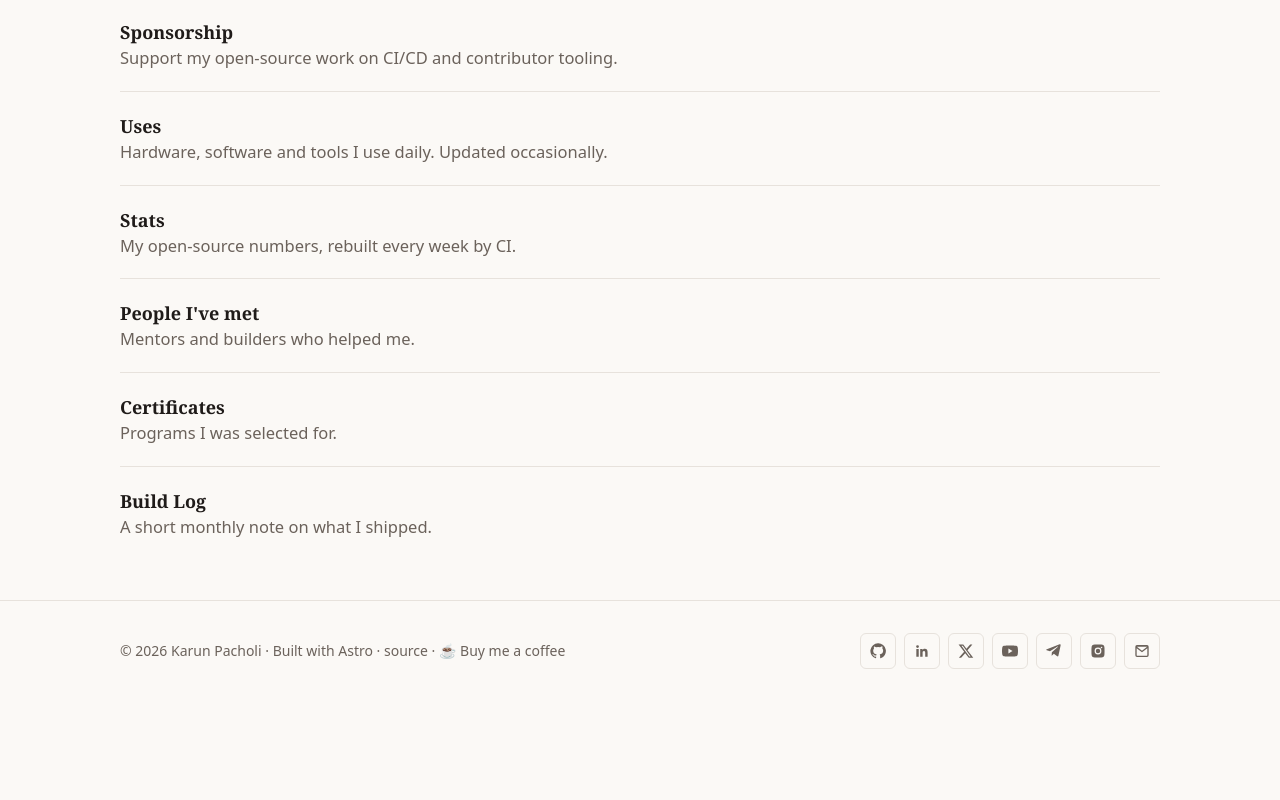
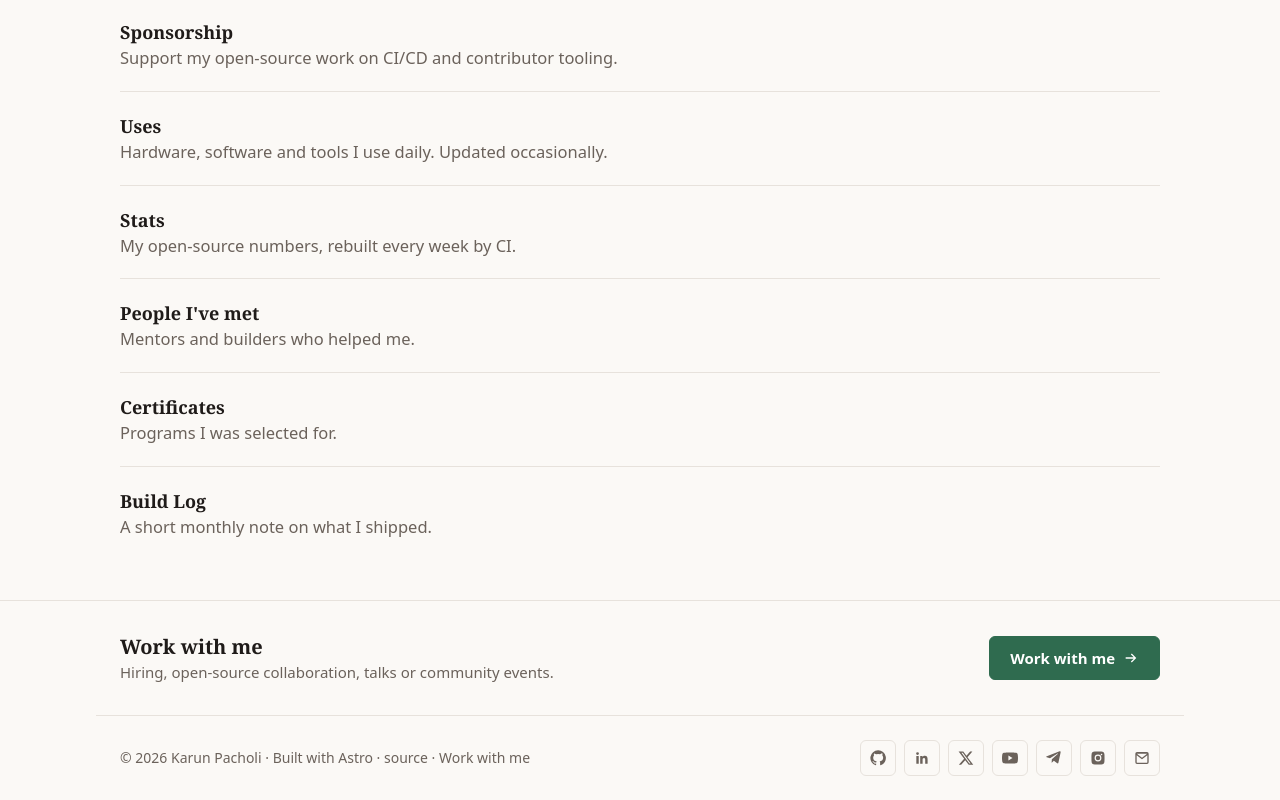
Before and after one commit to kpj2006/me, an Astro site: page /me/misc in a window 1280 px wide. Shown: the part 414-1214 px from the top of the page. Before the commit the page ends 1115 px from the top, so only its background shows below. Built offline with nearby package versions, Linux system fonts and the light colour scheme; Astro itself is replaced by a stand-in of ours.

Commit message:
Footer: Work with me instead of Buy me a coffee

```diff
--- a/src/layouts/Base.astro
+++ b/src/layouts/Base.astro
@@ -74,8 +74,15 @@ const cmds = [
   <main class="container-x"><slot /></main>
 
   <footer class="mt-10 border-t border-line dark:border-night-line">
-    <div class="container-x flex flex-col gap-5 py-8 sm:flex-row sm:items-center sm:justify-between">
-      <div class="text-sm text-muted">© {new Date().getFullYear()} Karun Pacholi · Built with Astro · <a class="hover:text-brand" href="https://github.com/kpj2006/me" target="_blank" rel="noopener">source</a> · <a class="hover:text-brand" href={SITE.coffee} target="_blank" rel="noopener">☕ Buy me a coffee</a></div>
+    <div class="container-x flex flex-col gap-4 border-b border-line py-8 sm:flex-row sm:items-center sm:justify-between dark:border-night-line">
+      <div>
+        <p class="font-serif text-xl font-semibold text-ink dark:text-stone-50">Work with me</p>
+        <p class="muted text-[15px]">Hiring, open-source collaboration, talks or community events.</p>
+      </div>
+      <a href={url('work-with-me/')} class="btn btn-primary shrink-0">Work with me <Icon name="arrow" class="h-4 w-4" /></a>
+    </div>
+    <div class="container-x flex flex-col gap-5 py-6 sm:flex-row sm:items-center sm:justify-between">
+      <div class="text-sm text-muted">© {new Date().getFullYear()} Karun Pacholi · Built with Astro · <a class="hover:text-brand" href="https://github.com/kpj2006/me" target="_blank" rel="noopener">source</a> · <a class="hover:text-brand" href={url('work-with-me/')}>Work with me</a></div>
       <Socials size="sm" />
     </div>
   </footer>
```
